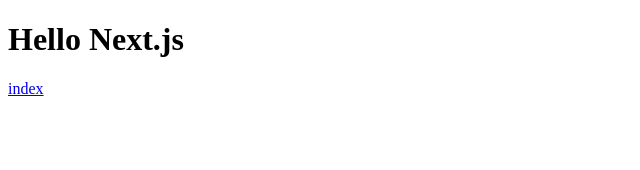
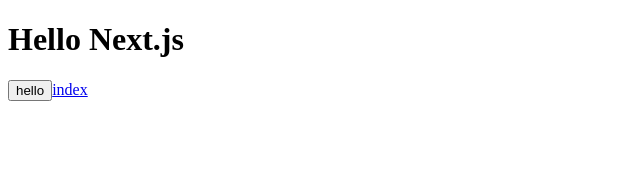
Before and after one commit to azarashi2931/next-js-practice, a Next.js app: page /second in a window 1280 px wide. Shown: the top 170 px of the page, without its empty margins (0-640 px from the left). Built offline with nearby package versions, Linux system fonts and the light colour scheme.

Commit message:
Add lib/hello.ts

```diff
--- /dev/null
+++ b/lib/hello.ts
@@ -0,0 +1,3 @@
+export function hello(): void {
+    alert("hello");
+}
--- a/pages/second.tsx
+++ b/pages/second.tsx
@@ -1,10 +1,12 @@
 import { NextPage } from "next";
 import Link from "next/link";
+import { hello } from "../lib/hello";
 
 const Second: NextPage = () => {
   return (
     <>
       <h1>Hello Next.js</h1>
+      <button onClick={() => hello()}>hello</button>
       <Link href="/" >index</Link>
     </>
   );
```
